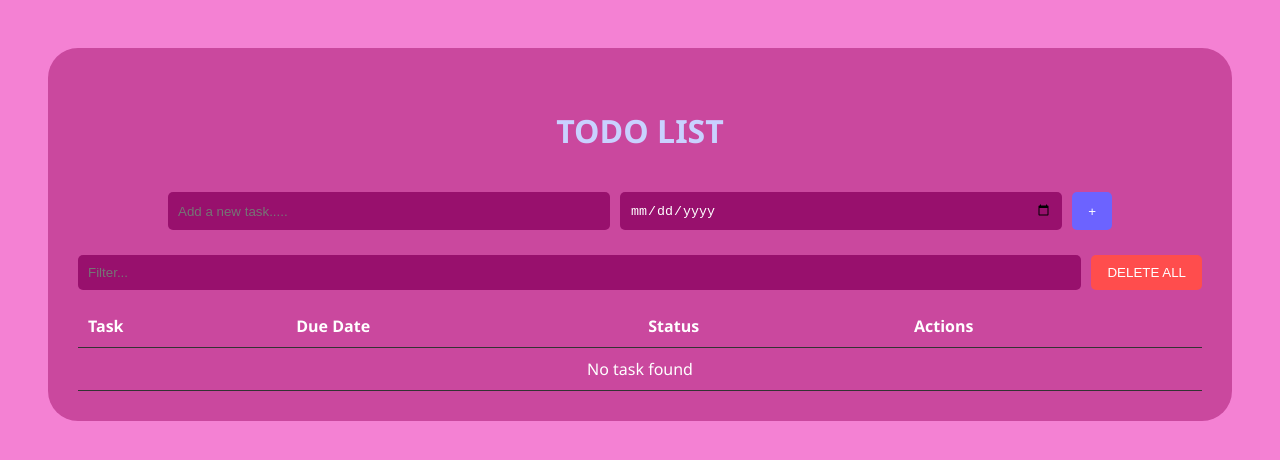
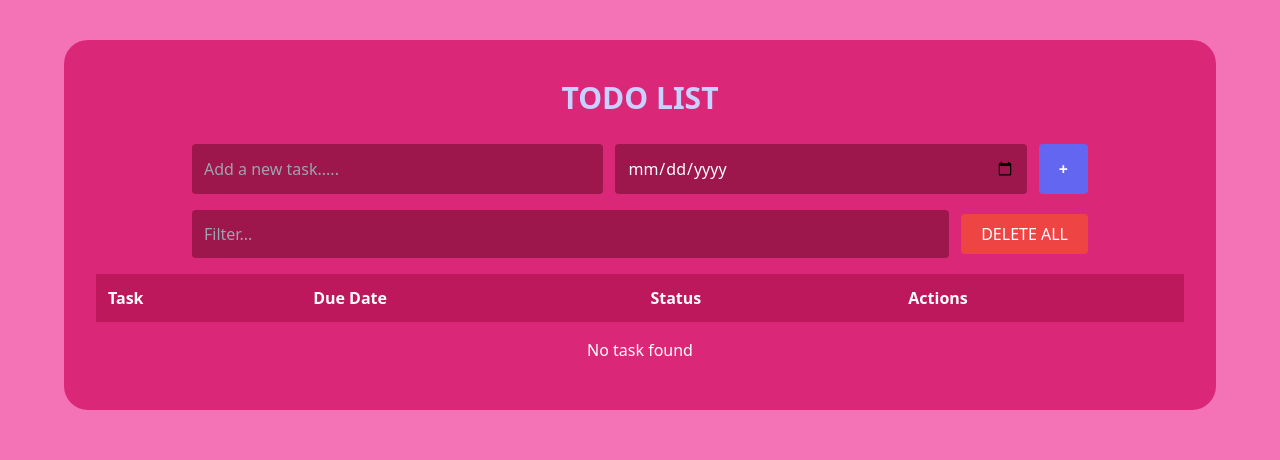
Before and after one commit to Revou-Coding-Camp/codingcamp-21-jul-25-alfiahdwitaanjani, a plain HTML site: page index.html in a window 1280 px wide. Drawn offline with nearby package versions, Linux system fonts and the light colour scheme.

Commit message:
Update index.html
Signed-off-by: Alfiah Dwita Anjani  <alfiahdwitaanjanii@gmail.com>

```diff
--- a/index.html
+++ b/index.html
@@ -5,37 +5,53 @@
   <meta charset="UTF-8">
   <meta name="viewport" content="width=device-width, initial-scale=1.0">
   <title>To-Do List</title>
-    <link rel="stylesheet" href="css/style.css" />
+  <script src="https://cdn.tailwindcss.com"></script>
 </head>
 
-<body>
-    <div class="todo-container">
-        <h1>TODO LIST</h1>
-        <form id="todo-form">
-            <input type="text" id="todo-input" placeholder="Add a new task....." required />
-            <input type="date" id="date-input" required />
-            <button type="submit" class="add-btn">+</button>
+<body class="bg-pink-400 text-white font-sans flex justify-center items-center p-10">
+  <div class="bg-pink-600 p-8 rounded-3xl w-full max-w-6xl">
+    <h1 class="text-center mb-5 px-24 py-2 text-indigo-200 text-3xl font-bold">TODO LIST</h1>
+
+    <!-- Form -->
+    <form id="todo-form" class="flex gap-3 px-24 mb-4">
+      <input type="text" id="todo-input" placeholder="Add a new task....." required
+        class="p-3 rounded bg-pink-800 text-white flex-1 outline-none" />
+      <input type="date" id="date-input" required
+        class="p-3 rounded bg-pink-800 text-white flex-1 outline-none" />
+      <button type="submit"
+        class="bg-indigo-500 hover:bg-indigo-600 text-white px-5 rounded cursor-pointer font-bold transition">
+        +
+      </button>
     </form>
-        <div class="controls">
-            <input type="text" id="filter-input" placeholder="Filter...">
-            <button id="delete-all" class="delete-all-btn">DELETE ALL</button>
+
+    <!-- Controls -->
+    <div class="flex justify-between items-center mb-4 px-24">
+      <input type="text" id="filter-input" placeholder="Filter..."
+        class="flex-1 mr-3 p-3 rounded bg-pink-800 text-white outline-none" />
+      <button id="delete-all"
+        class="bg-red-500 hover:bg-red-600 px-5 py-2 rounded cursor-pointer text-white font-medium transition">
+        DELETE ALL
+      </button>
     </div>
 
-        <table class="todo-table">
+    <!-- Table -->
+    <div class="overflow-x-auto">
+      <table class="w-full border-collapse">
         <thead>
-                <tr>
-                    <th>Task</th>
-                    <th>Due Date</th>
-                    <th>Status</th>
-                    <th>Actions</th>
+          <tr class="bg-pink-700">
+            <th class="p-3 text-left">Task</th>
+            <th class="p-3 text-left">Due Date</th>
+            <th class="p-3 text-left">Status</th>
+            <th class="p-3 text-left">Actions</th>
           </tr>
         </thead>
         <tbody id="todo-body">
-                <tr>
-                    <td colspan="4" style="text-align:center;">No task found</td>
+          <tr class="hover:bg-slate-800 transition">
+            <td colspan="4" class="text-center p-4">No task found</td>
           </tr>
         </tbody>
       </table>
+    </div>
   </div>
 
   <script src="js/script.js"></script>
```
Lines whose indentation alone changed are shown as unchanged.
